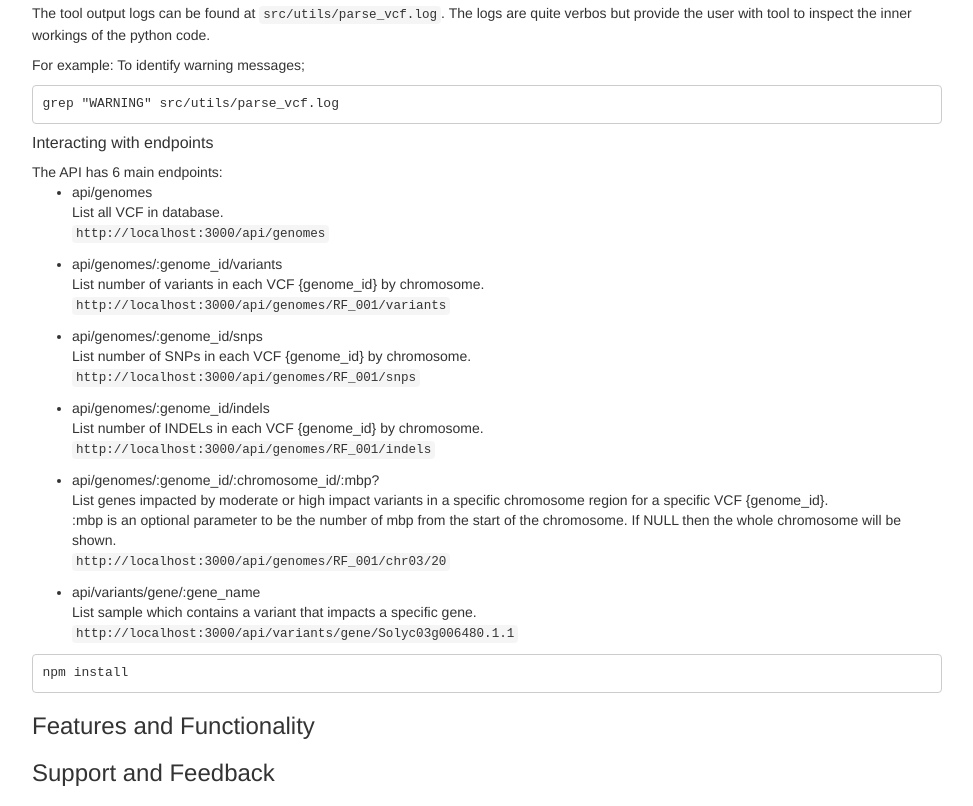
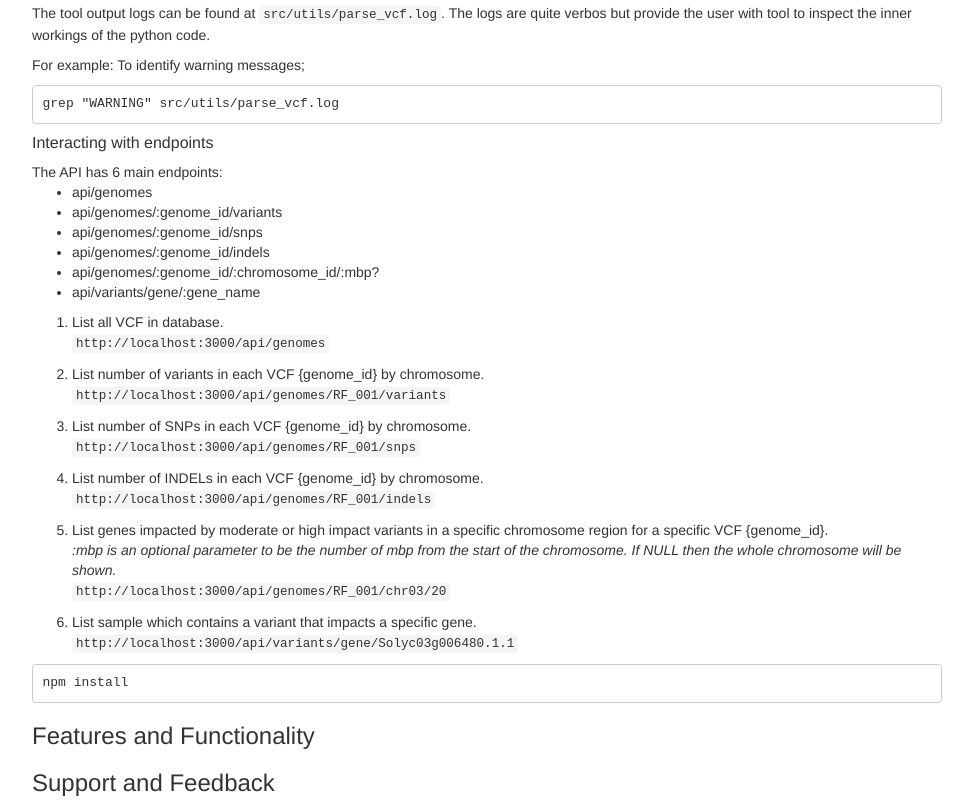
Before and after one commit to ms2206/GenomeVarAPI, a website: page docs/user_guide.html in a window 1280 px wide. Shown: the part 1019-1825 px from the top of the page, without its empty margins (153-1126 px from the left). Drawn offline with nearby package versions, Linux system fonts and the light colour scheme; some packages are replaced by stand-ins of ours.

Commit message:
Refactor API endpoint documentation for clarity and consistency in user guide

```diff
--- a/docs/user_guide.html
+++ b/docs/user_guide.html
@@ -423,48 +423,35 @@ Interacting with endpoints
 The API has 6 main endpoints:
 <div>
 <ul>
-<li>api/genomes<br> List all VCF in database.<br>
-<code>http://localhost:3000/api/genomes</code></li>
+<li>api/genomes<br></li>
+<li>api/genomes/:genome_id/variants<br></li>
+<li>api/genomes/:genome_id/snps<br></li>
+<li>api/genomes/:genome_id/indels<br></li>
+<li>api/genomes/:genome_id/:chromosome_id/:mbp?<br></li>
+<li>api/variants/gene/:gene_name<br></li>
 </ul>
 </div>
 <div>
-<ul>
-<li>api/genomes/:genome_id/variants<br> List number of variants in each
-VCF {genome_id} by chromosome.<br>
-<code>http://localhost:3000/api/genomes/RF_001/variants</code></li>
-</ul>
+<ol style="list-style-type: decimal">
+<li><p>List all VCF in database.<br>
+<code>http://localhost:3000/api/genomes</code></p></li>
+<li><p>List number of variants in each VCF {genome_id} by
+chromosome.<br>
+<code>http://localhost:3000/api/genomes/RF_001/variants</code></p></li>
+<li><p>List number of SNPs in each VCF {genome_id} by chromosome.<br>
+<code>http://localhost:3000/api/genomes/RF_001/snps</code></p></li>
+<li><p>List number of INDELs in each VCF {genome_id} by chromosome.<br>
+<code>http://localhost:3000/api/genomes/RF_001/indels</code></p></li>
+<li><p>List genes impacted by moderate or high impact variants in a
+specific chromosome region for a specific VCF {genome_id}. <br> <em>:mbp
+is an optional parameter to be the number of mbp from the start of the
+chromosome. If NULL then the whole chromosome will be shown.</em><br>
+<code>http://localhost:3000/api/genomes/RF_001/chr03/20</code></p></li>
+<li><p>List sample which contains a variant that impacts a specific
+gene.<br>
+<code>http://localhost:3000/api/variants/gene/Solyc03g006480.1.1</code></p></li>
+</ol>
 </div>
-<div>
-<ul>
-<li>api/genomes/:genome_id/snps<br> List number of SNPs in each VCF
-{genome_id} by chromosome.<br>
-<code>http://localhost:3000/api/genomes/RF_001/snps</code></li>
-</ul>
-</div>
-<div>
-<ul>
-<li>api/genomes/:genome_id/indels<br> List number of INDELs in each VCF
-{genome_id} by chromosome.<br>
-<code>http://localhost:3000/api/genomes/RF_001/indels</code></li>
-</ul>
-</div>
-<div>
-<ul>
-<li>api/genomes/:genome_id/:chromosome_id/:mbp?<br> List genes impacted
-by moderate or high impact variants in a specific chromosome region for
-a specific VCF {genome_id}. <br> :mbp is an optional parameter to be the
-number of mbp from the start of the chromosome. If NULL then the whole
-chromosome will be shown.<br>
-<code>http://localhost:3000/api/genomes/RF_001/chr03/20</code></li>
-</ul>
-</div>
-<div>
-<ul>
-<li>api/variants/gene/:gene_name<br> List sample which contains a
-variant that impacts a specific gene.<br>
-<code>http://localhost:3000/api/variants/gene/Solyc03g006480.1.1</code>
-</br></li>
-</ul>
 <pre><code>npm install</code></pre>
 </div>
 <h3>
```
Also changed, not shown: docs/user_guide.md (+26 -27 lines).
